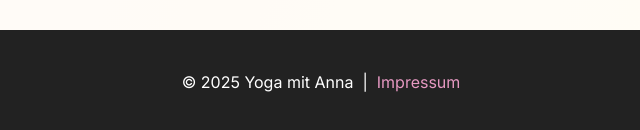
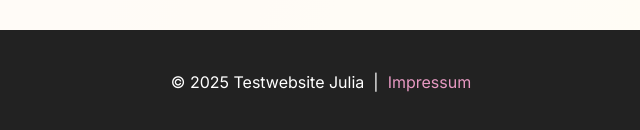
Before and after one commit to rttmnn/website, a plain HTML site: page index.html in a window 1280 px wide. Shown: the part 2973-3103 px from the top of the page, 319-959 px from the left. Drawn offline with Linux system fonts and the light colour scheme.

Commit message:
Update index.html

```diff
--- a/index.html
+++ b/index.html
@@ -107,7 +107,7 @@
 
   <footer>
     <div class="container">
-      <p>&copy; 2025 Yoga mit Anna &nbsp;|&nbsp; <a href="#impressum" class="footer-link">Impressum</a></p>
+      <p>&copy; 2025 Testwebsite Julia &nbsp;|&nbsp; <a href="#impressum" class="footer-link">Impressum</a></p>
     </div>
   </footer>
 </body>
```
